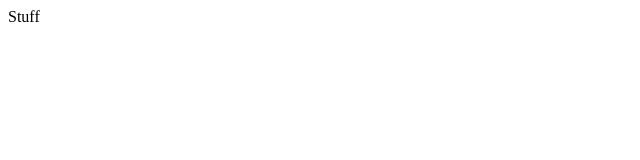
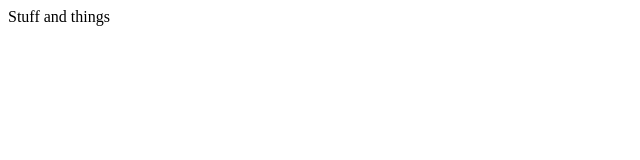
Before and after one commit to paul-jean/baby-names-app, a plain HTML site: page index.html in a window 1280 px wide. Shown: the full height of the page, 0-640 px from the left. Drawn offline with Linux system fonts and the light colour scheme.

Commit message:
test some changes

```diff
--- a/index.html
+++ b/index.html
@@ -5,7 +5,7 @@
 </head>
 
 <body>
-  <p>Stuff</p>
+  <p>Stuff and things</p>
 </body>
 
 </html>
```
